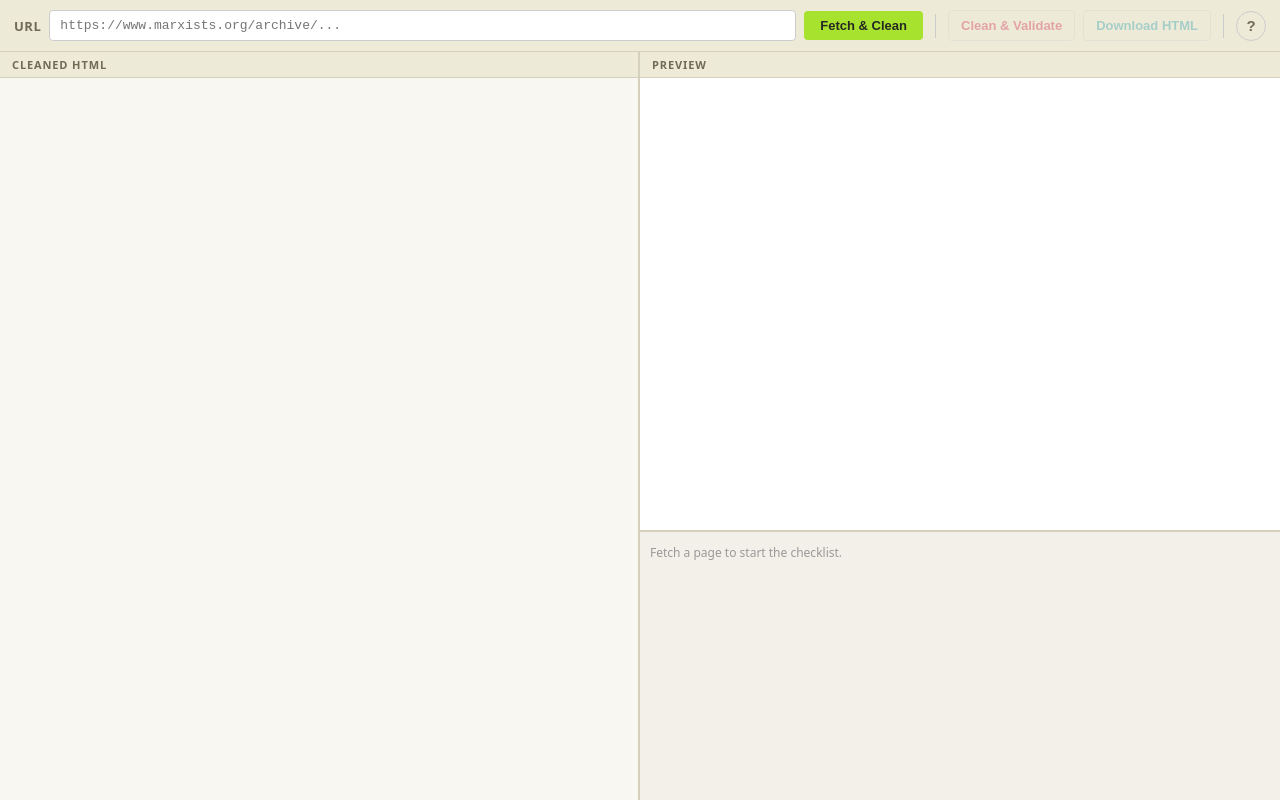
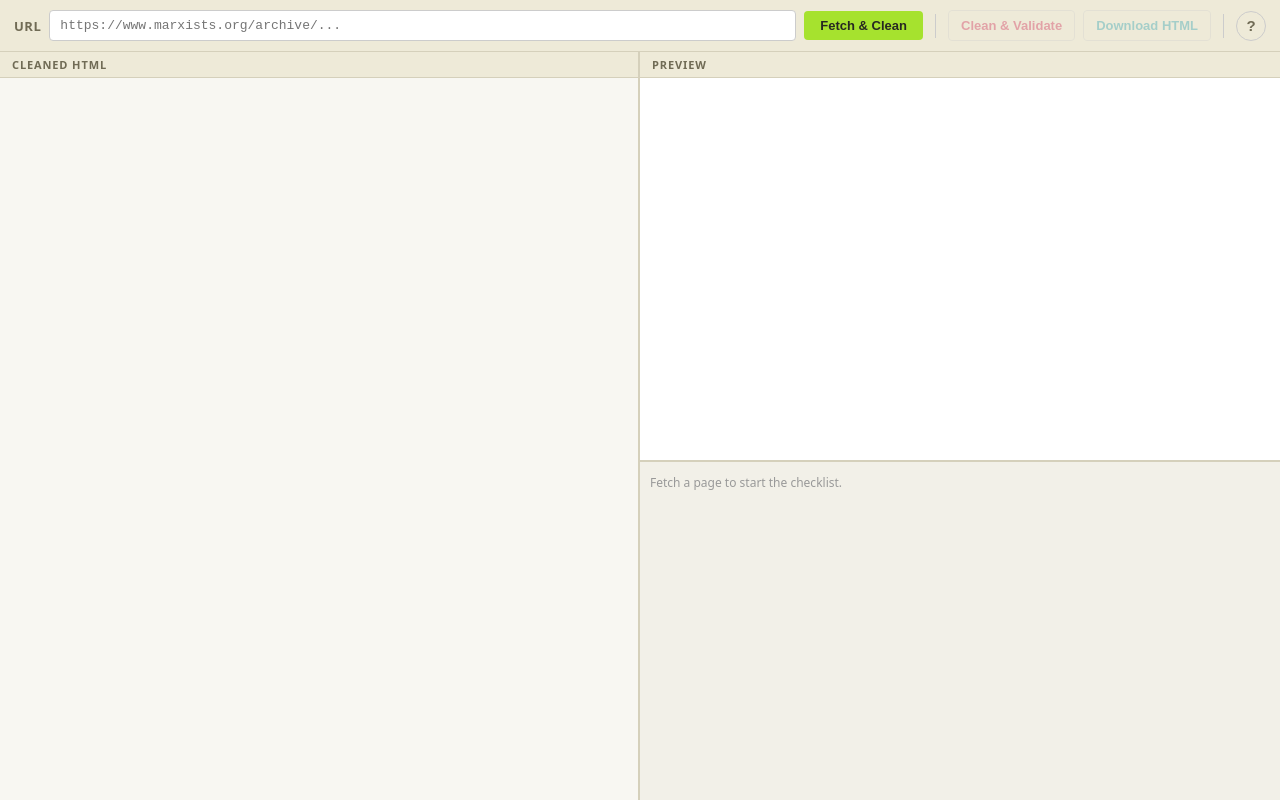
Before and after one commit to espaces-marx/lia-restoration, a plain HTML site: page lia-restoration.html in a window 1280 px wide. Drawn offline with nearby package versions, Linux system fonts and the light colour scheme.

Commit message:
fix: bigger todo pane

```diff
--- a/lia-restoration.html
+++ b/lia-restoration.html
@@ -349,7 +349,7 @@
     /* Todo panel — fixed-height split below the iframe */
     #todo-panel {
       flex: 0 0 auto;
-      height: 270px;
+      height: 340px;
       border-top: 2px solid #d5d0bb;
       background: #f2f0e8;
       overflow-y: auto;
@@ -1508,6 +1508,7 @@ ${hr}`;
   document.addEventListener('keydown', e => {
     if (e.key === 'Escape') backdrop.classList.remove('open');
   });
+
 </script>
 </body>
 </html>
```
